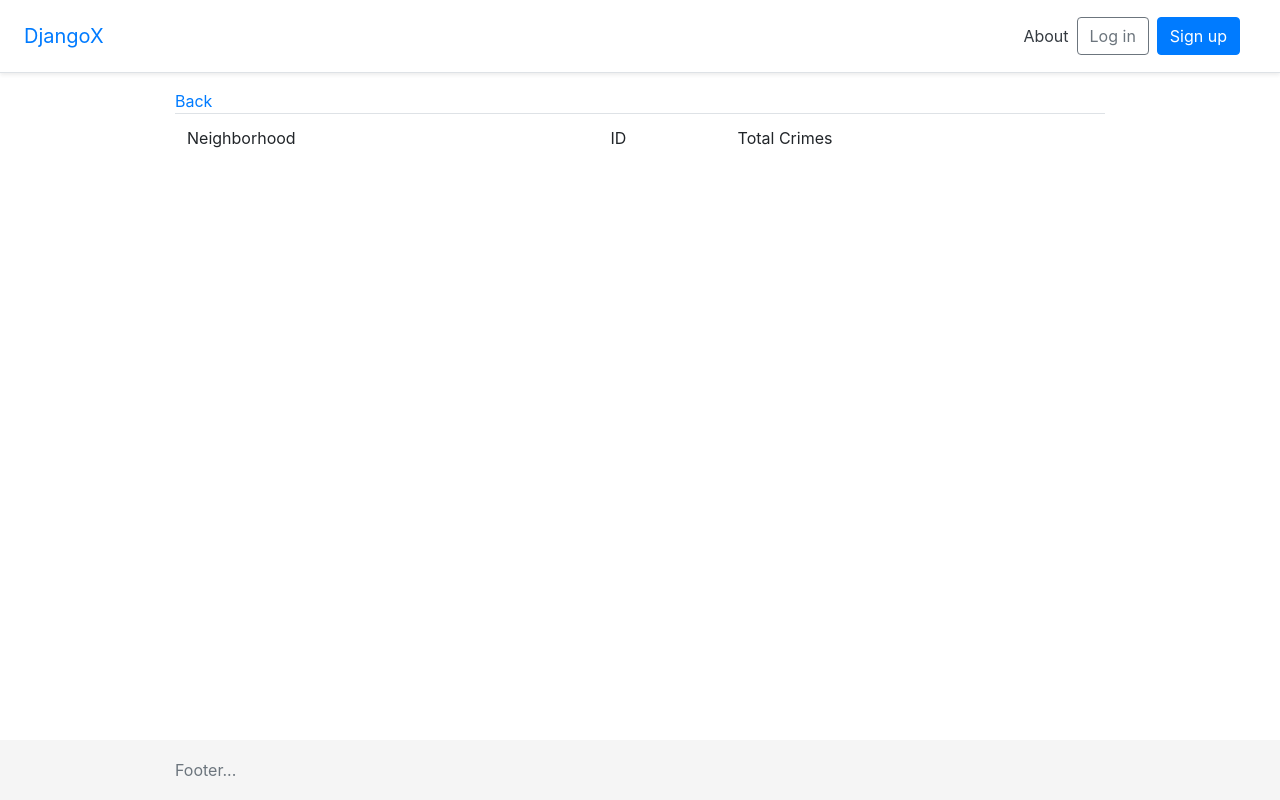
After one commit to phecht/djxpde, a Django app: page /slmpd/neighborhood/ in a window 1280 px wide. The commit adds this page. Run offline with Django 3.2, Linux system fonts and the light colour scheme; data that the repository does not hold is empty; some libraries are stand-ins or nearby versions.

Commit message:
Added a neighborhood page showing total crimes.

```diff
--- a/slmpd/models.py
+++ b/slmpd/models.py
@@ -1,12 +1,21 @@
 from django.conf import settings
 from django.contrib.auth import get_user_model
 from django.db import models
+from django.db.models import Count
 from django.urls import reverse
 
 # SELECT n.name, c.category, COUNT(*)
 #	FROM slmpd_crime_neighborhood n, slmpd_crime_category c, slmpd_crime_reports cr
 #	WHERE cr.neighborhood_id = n.id AND cr.category_id = c.id
 #	GROUP BY n.name, c.category
+# SELECT n.id, n.name, c.id as catid, c.category, COUNT(*) as crimecounttotal
+#                 FROM slmpd_crime_neighborhood n, slmpd_crime_category c, slmpd_crime_reports cr
+#                 WHERE cr.neighborhood_id = n.id AND cr.category_id = c.id
+#                 GROUP BY n.name, c.id
+# 				ORDER BY n.id, c.id
+##
+# This worked on my machine. Name, Crimes/Name
+# cn = crime_neighborhood.objects.values('name').annotate(cc=Count('crime_reports'))
 
 
 class crime_category(models.Model):
@@ -18,23 +27,32 @@ class crime_category(models.Model):
     def __str__(self):
         return self.category
 
+class neCrimeCountManager(models.Manager):
+    '''  '''
+    def get_queryset(self):
+        qs = super().get_queryset()
+
+        return qs.annotate(cc=Count("crime_reports"))
+
 class crime_neighborhood(models.Model):
     name = models.TextField(max_length=50)
 
     class Meta:
         ordering = ['id']
 
+    objectsX = neCrimeCountManager()
+
     def __str__(self):
         return self.name
 
 
 class crManager(models.Manager):
-    ''' crManager over rides base manager to pull related neighbohood and category '''
+    ''' crManager overrides base manager to pull related neighbohood and category '''
     def get_queryset(self):
         ''' Run the default get_queryset then add category and neighborhood related records '''
         qs = super().get_queryset()
-        qs = qs.select_related('category')
-        return qs.select_related('neighborhood')
+        # qs = qs.select_related('category')
+        return qs.select_related('category','neighborhood')
 
 class crime_reports(models.Model):
     complaint = models.CharField(max_length=9, default='')
--- a/slmpd/urls.py
+++ b/slmpd/urls.py
@@ -1,7 +1,7 @@
 from django.urls import path
 
 from .views import HomePageViewSlmpd, AboutPageViewSlmpd, CrimeReportPageViewSlmpd
-from .views import CrimeDetailPageViewSlmpd
+from .views import CrimeDetailPageViewSlmpd, NeighborhoodPageViewSlmpd
 
 urlpatterns = [
     # these become slmpd/<path> i.e local:8080/slmpd/about
@@ -9,4 +9,6 @@ urlpatterns = [
     path('about/', AboutPageViewSlmpd.as_view(), name='slmpdabout'),
     path('crime/', CrimeReportPageViewSlmpd.as_view(), name='slmpdcrime'),
     path('crime/detail/<int:pk>/', CrimeDetailPageViewSlmpd.as_view(), name='crime_detail'),
+    path('neighborhood/', NeighborhoodPageViewSlmpd.as_view(), name='slmpdneighborhood'),
+
 ]
--- a/slmpd/views.py
+++ b/slmpd/views.py
@@ -1,10 +1,11 @@
 from django.shortcuts import render
 from django.views.generic import TemplateView, ListView
 from django.views.generic import DetailView
-from .models import crime_reports
+from .models import crime_reports, crime_neighborhood
 
 
 # Create your views here.
+# template_name is relative to the templates folder
 
 class HomePageViewSlmpd(TemplateView):
     template_name = 'slmpd/home.html'
@@ -12,6 +13,8 @@ class HomePageViewSlmpd(TemplateView):
 
 class AboutPageViewSlmpd(TemplateView):
     template_name = 'slmpd/about.html'
+
+# Crime Report views
 
 class CrimeReportPageViewSlmpd(ListView):
     # paginate_by = 10
@@ -23,3 +26,10 @@ class CrimeDetailPageViewSlmpd(DetailView):
     template_name = 'slmpd/crimedetail.html'
     context_object_name = 'crimedetail'
     model = crime_reports
+
+# Neighborhood views
+
+class NeighborhoodPageViewSlmpd(ListView):
+    template_name = 'slmpd/neighborhood.html'
+    context_object_name = 'neighborhood'
+    model = crime_neighborhood
--- a/templates/slmpd/home.html
+++ b/templates/slmpd/home.html
@@ -8,5 +8,10 @@
 
   <p class="lead">SLMPD Crime Data Explorer</p>
   <a href="crime">Crimes</a>
+  <h1>NEW</h1>
+  <a href="{% url 'slmpdhome'%}">Here</a>
+  <a href="{% url 'slmpdcrime'%}">Crime</a>
+  <a href="{% url 'slmpdneighborhood'%}">Neighborhood</a>
+
 </div>
 {% endblock content %}
--- /dev/null
+++ b/templates/slmpd/neighborhood.html
@@ -0,0 +1,38 @@
+{% extends '_base.html' %}
+<html>
+<head>
+<style>
+table, th, td {
+  border: 1px solid black;
+
+}
+</style>
+    <meta charset="utf-8">
+    <title>{% block title %}Neighborhoods{% endblock title %}</title>
+</head>
+<body>
+
+<div class="container">
+    {% block content %}
+    <a href="{% url 'slmpdhome'%}">Back</a>
+
+    <table class="table table-striped">
+        <thead>
+            <td>Neighborhood</td>
+            <td>ID</td>
+            <td>Total Crimes</td>
+
+        </thead>
+        {% for place in neighborhood %}
+            <tr>
+                <td><a href="{% url 'slmpdneighborhood' %}"</a>{{ place.name }}</td>
+                <td>{{ place.id }}</td>
+		<td>{{ place.cc }}</td>
+
+            </tr>
+        {% endfor %}
+    </table>
+    {% endblock content %}
+</div>
+</body>
+</html>
```
Also changed, not shown: slmpd/migrations/0003_auto_20201129_0532.py (added), slmpd/migrations/0004_auto_20201130_1748.py (added), slmpd/migrations/0005_auto_20201202_1710.py (added).
